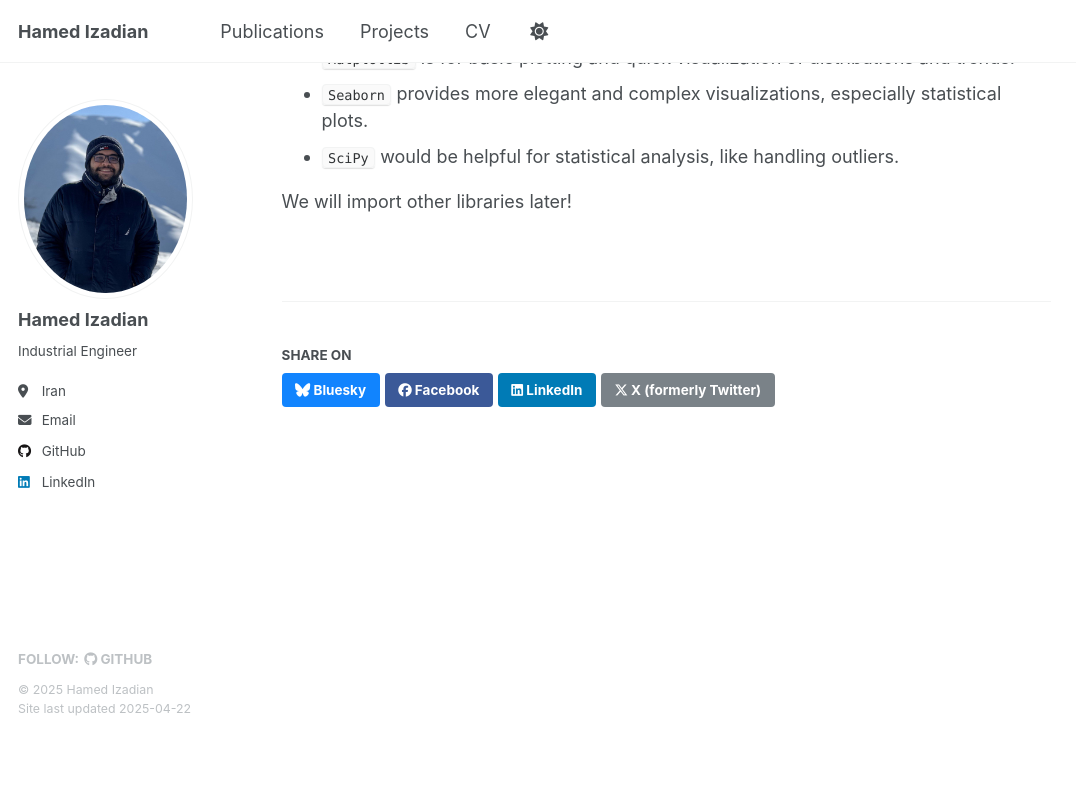
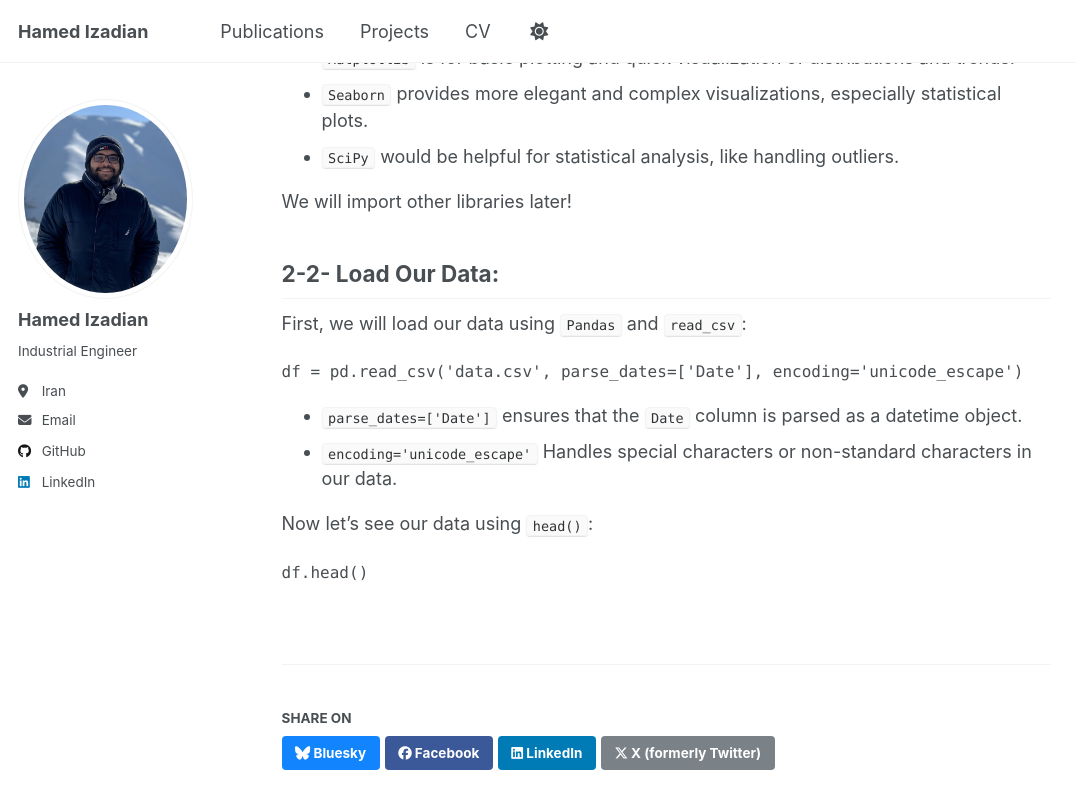
Before and after one commit to HamedIzadian/HamedIzadian.github.io, a Jekyll site: the page built from _projects/project1.md, in a window 1280 px wide and 900 px high, scrolled down 1145 px. Shown: the top 809 px of the window, without its empty margins (0-1076 px from the left). Built offline with Jekyll 4.4.1, drawn with Linux system fonts in a browser that asks for light colours; before the commit the page ends 1881 px from its top, so only the background shows below that.

Commit message:
Update project1.md

```diff
--- a/_projects/project1.md
+++ b/_projects/project1.md
@@ -35,3 +35,18 @@ sns.set_context("talk")
 * `SciPy` would be helpful for statistical analysis, like handling outliers.
 
 We will import other libraries later!
+
+## 2-2- Load Our Data:
+
+First, we will load our data using `Pandas` and `read_csv`:
+<pre style="font-size: 16px;">
+df = pd.read_csv('data.csv', parse_dates=['Date'], encoding='unicode_escape')
+</pre>
+
+* `parse_dates=['Date']` ensures that the `Date` column is parsed as a datetime object.
+* `encoding='unicode_escape'` Handles special characters or non-standard characters in our data.
+
+Now let's see our data using `head()`:
+<pre style="font-size: 16px;">
+df.head()
+</pre>
```
